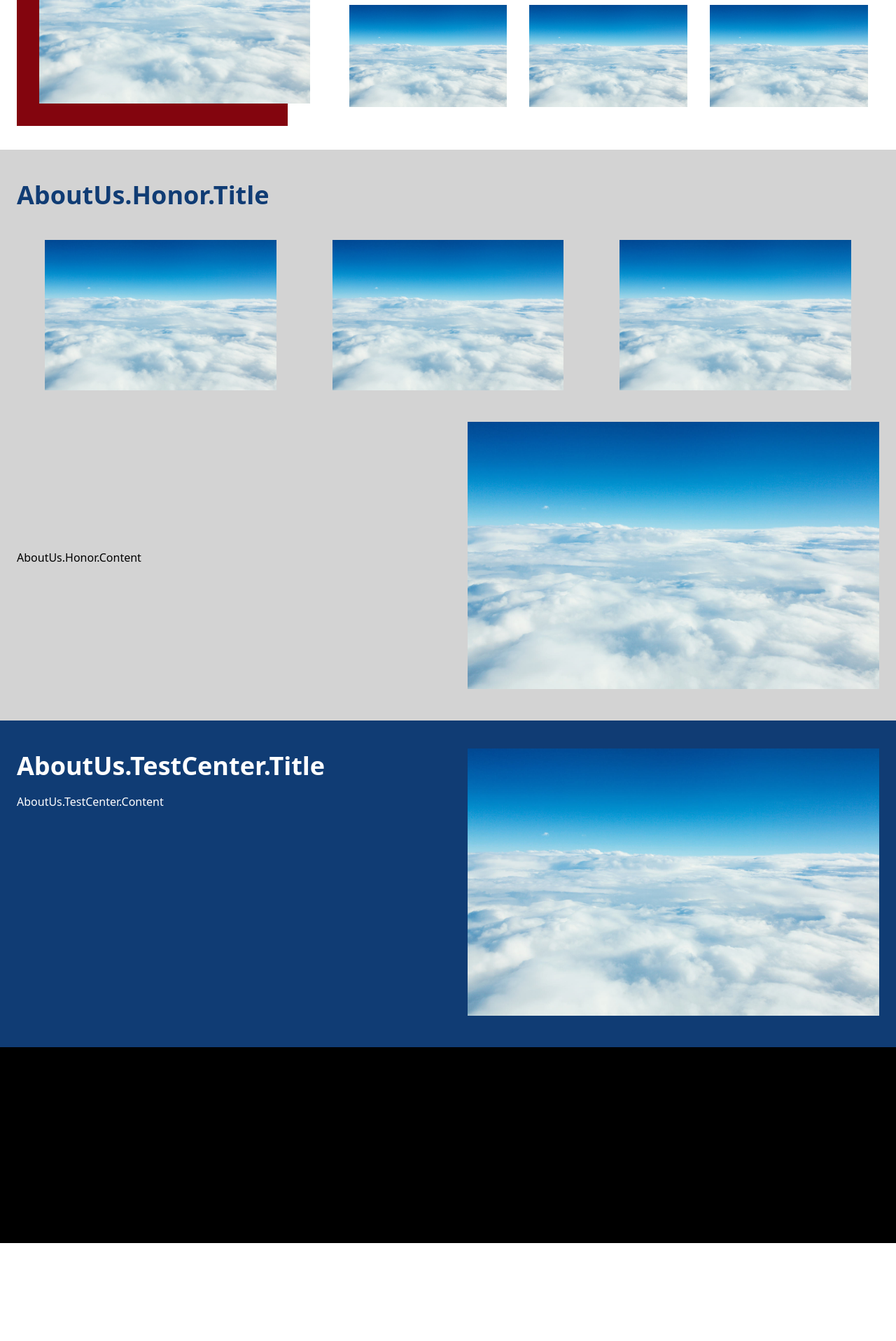
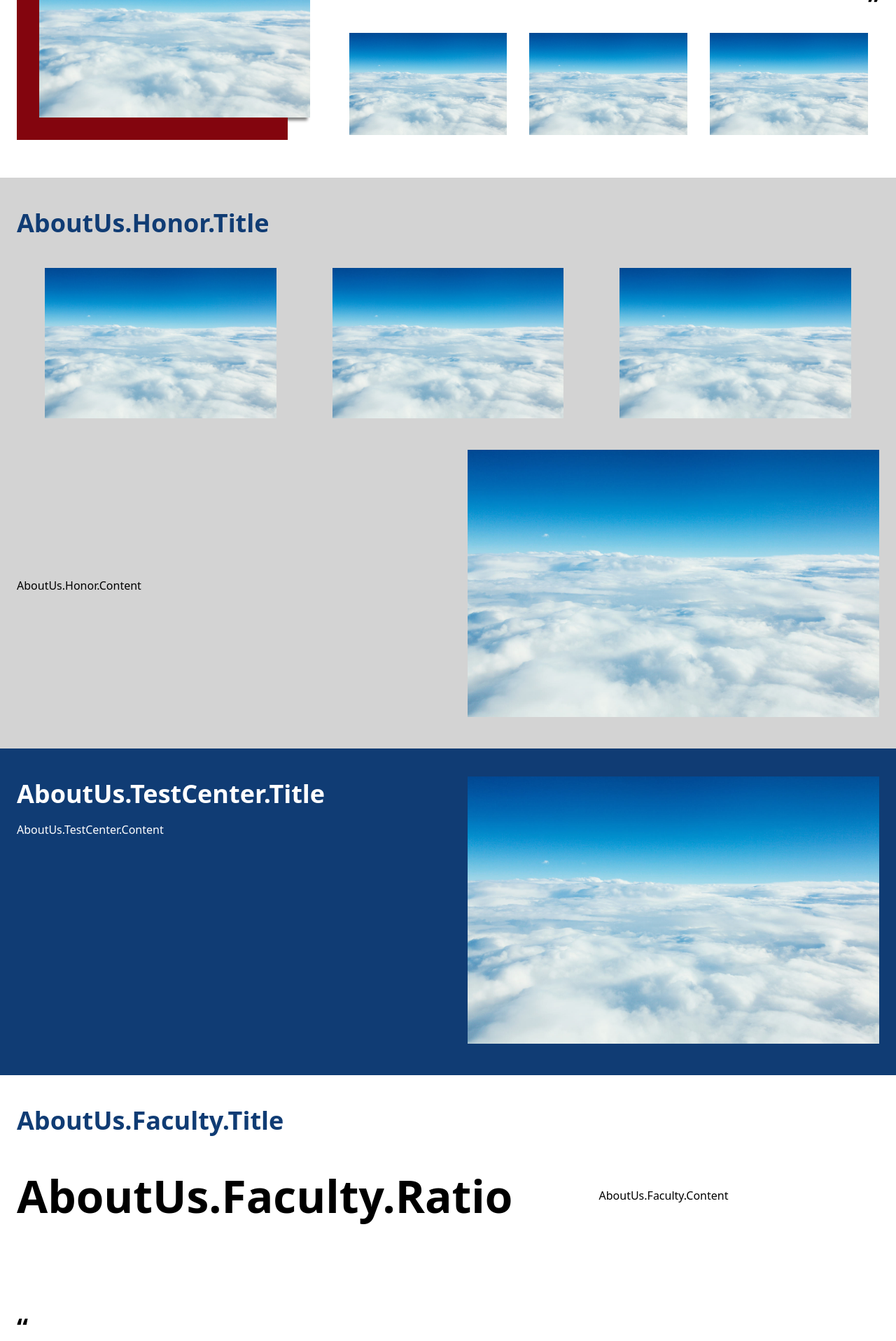
Before and after one commit to BAID-CSClub/baid-website-next, a Vue app: page /about in a window 1280 px wide. Shown: the part 1485-3402 px from the top of the page at 70% size. Before the commit the page ends 3262 px from the top, so only its background shows below. Built offline with nearby package versions, Linux system fonts and the light colour scheme.

Commit message:
Update AboutUs

```diff
--- a/src/components/DesktopAboutUs/AlumniSection.vue
+++ b/src/components/DesktopAboutUs/AlumniSection.vue
@@ -1,7 +1,7 @@
 <template>
     <section class="section">
         <div id="alumni" class="p-y-10 font-sans flex-col">
-            <h2 class="color-[var(--standard-blue)] text-9 text-left ma-0">
+            <h2 class="title">
                 {{ $t("AboutUs.Alumni.Title") }}
             </h2>
             <div class="flex">
@@ -12,7 +12,8 @@
                 <div style="flex: 2" class="flex-col pl-5">
                     <div>
                         <div class="text-9 font-700">“</div>
-                        {{ $t("AboutUs.Alumni.Content") }}
+                        <div class="p-5">{{ $t("AboutUs.Alumni.Content") }}</div>
+
                         <div class="text-9 font-700 text-right">”</div>
                     </div>
                     <div class="flex">
@@ -38,3 +39,13 @@
 <script setup>
 import homeBg1 from '../../assets/images/homeBg1.jpg?webp'
 </script>
+
+<style>
+.alumni-big-pic {
+    box-shadow: -2rem 2rem var(--standard-red), -0.25rem 0.25rem 0.25rem grey;
+}
+
+.alumni-small-pic {
+    margin: 1rem;
+}
+</style>
--- /dev/null
+++ b/src/components/DesktopAboutUs/FacultySection.vue
@@ -0,0 +1,23 @@
+<template>
+    <section class="section">
+        <div id="faculty" class="p-y-10 font-sans flex-col">
+            <h2 class="title"> {{ $t("AboutUs.Faculty.Title") }}</h2>
+            <div class="flex items-center p-y-10 text-center">
+                <div style="width: 50%;" class="ratio">{{ $t("AboutUs.Faculty.Ratio") }}</div>
+                <div style="width: 50%;">{{ $t("AboutUs.Faculty.Content") }}</div>
+            </div>
+        </div>
+
+    </section>
+</template>
+
+
+<script>
+import homeBg1 from '../../assets/images/homeBg1.jpg?webp'
+</script>
+<style>
+.ratio {
+    font-size: 4rem;
+    font-weight: 700;
+}
+</style>
--- a/src/components/DesktopAboutUs/HonorSection.vue
+++ b/src/components/DesktopAboutUs/HonorSection.vue
@@ -1,7 +1,7 @@
 <template>
     <section class="section">
         <div id="honor" class="p-y-10 font-sans flex-col">
-            <h2 class="color-[var(--standard-blue)] text-9 text-left ma-0">
+            <h2 class="title">
                 {{ $t("AboutUs.Honor.Title") }}
             </h2>
             <div class="flex pt-10 pb-10">
@@ -32,3 +32,9 @@
 <script setup>
 import homeBg1 from '../../assets/images/homeBg1.jpg?webp'
 </script>
+
+<style>
+.honor-small-pic {
+    padding: 0 2.5rem;
+}
+</style>
--- /dev/null
+++ b/src/components/DesktopAboutUs/QuoteSection.vue
@@ -0,0 +1,25 @@
+<template>
+    <section class="section">
+        <div id="quote" class="flex-col p-y-10 font-sans">
+            <div class="text-9 font-700">“</div>
+            <div class="flex items-center">
+                <div class="flex-col text-center p-5" style="flex:2">
+                    <div>{{ $t("AboutUs.Quote.Content") }}</div>
+                    <div class="text-right">——{{ $t("AboutUs.Quote.Name") }}</div>
+                </div>
+                <div style="flex:1" class="flex justify-center p-5">
+                    <img :src="homeBg1" style="width: 12rem;
+        height: 12rem; object-fit: cover;" alt="pic1" />
+                </div>
+            </div>
+            <div class="text-9 font-700 text-right">”</div>
+        </div>
+    </section>
+</template>
+
+<script setup>
+import homeBg1 from '../../assets/images/homeBg1.jpg?webp'
+</script>
+
+<style>
+</style>
--- a/src/components/DesktopAboutUs/TestCenterSection.vue
+++ b/src/components/DesktopAboutUs/TestCenterSection.vue
@@ -2,7 +2,7 @@
     <section class="section">
         <div id="test-center" class="p-y-10 font-sans flex">
             <div class="text-white flex-col w-1/2 pr-7">
-                <h2 class="text-9 ma-0">
+                <h2 class="title" style="color: white">
                     {{ $t("AboutUs.TestCenter.Title") }}
                 </h2>
                 <p> {{ $t("AboutUs.TestCenter.Content") }}</p>
--- a/src/components/DesktopAboutUs/VisionSection.vue
+++ b/src/components/DesktopAboutUs/VisionSection.vue
@@ -6,10 +6,10 @@
       max-height: 100%;" alt="pic1" />
       </div>
       <div style="width: 50%" class="pl-7">
-        <h2 class="color-[var(--standard-blue)] text-9  text-right ma-0">
+        <h2 class="title text-right">
           {{ $t("AboutUs.Vision.Title") }}
         </h2>
-        <p class="font-500 ">
+        <p>
           {{ $t("AboutUs.Vision.Content") }}
         </p>
       </div>
--- a/src/messages.json
+++ b/src/messages.json
@@ -40,6 +40,15 @@
       "TestCenter": {
         "Title": "国际考试中心",
         "Content": "在这种困难的抉择下，本人思来想去，寝食难安。 毕业生因何而发生？ 德谟克利特说过一句富有哲理的话，节制使快乐增加并使享受加强。这启发了我， 老子曾经说过，知人者智，自知者明。胜人者有力，自胜者强。这句话语虽然很短，但令我浮想联翩。 我们都知道，只要有意义，那么就必须慎重考虑。 韩非在不经意间这样说过，内外相应，言行相称。我希望诸位也能好好地体会这句话。 叔本华说过一句富有哲理的话，意志是一个强壮的盲人，倚靠在明眼的跛子肩上。这不禁令我深思。 在这种困难的抉择下，本人思来想去，寝食难安。 现在，解决毕业生的问题，是非常非常重要的。"
+      },
+      "Faculty": {
+        "Title": "师资",
+        "Ratio": "1:6",
+        "Content": "在这种困难的抉择下，本人思来想去，寝食难安。 毕业生因何而发生？ 德谟克利特说过一句富有哲理的话，节制使快乐增加并使享受加强。这启发了我， 老子曾经说过，知人者智，自知者明。胜人者有力，自胜者强。这句话语虽然很短，但令我浮想联翩。 我们都知道，只要有意义，那么就必须慎重考虑。 韩非在不经意间这样说过，内外相应，言行相称。我希望诸位也能好好地体会这句话。 叔本华说过一句富有哲理的话，意志是一个强壮的盲人，倚靠在明眼的跛子肩上。这不禁令我深思。 在这种困难的抉择下，本人思来想去，寝食难安。 现在，解决毕业生的问题，是非常非常重要的。"
+      },
+      "Quote": {
+        "Content": "在这种困难的抉择下，本人思来想去，寝食难安。 毕业生因何而发生？ 德谟克利特说过一句富有哲理的话，节制使快乐增加并使享受加强。这启发了我， 老子曾经说过，知人者智，自知者明。胜人者有力，自胜者强。",
+        "Name": "IDK"
       }
     },
     "ReadMore": "了解更多"
--- a/src/views/desktop/AboutUs.vue
+++ b/src/views/desktop/AboutUs.vue
@@ -11,6 +11,8 @@
     <div class="bg-[var(--standard-blue)]">
       <TestCenterSection />
     </div>
+    <FacultySection />
+    <QuoteSection />
   </div>
 </template>
 
@@ -22,20 +24,16 @@ import VisionSection from '../../components/DesktopAboutUs/VisionSection.vue'
 import AlumniSection from '../../components/DesktopAboutUs/AlumniSection.vue'
 import HonorSection from '../../components/DesktopAboutUs/HonorSection.vue'
 import TestCenterSection from '../../components/DesktopAboutUs/TestCenterSection.vue'
+import FacultySection from '../../components/DesktopAboutUs/FacultySection.vue'
+import QuoteSection from '../../components/DesktopAboutUs/QuoteSection.vue'
 
 import CarouselHorizontal from '../../components/CarouselHorizontal.vue'
 </script>
 
 <style>
-.alumni-small-pic {
-  margin: 1rem;
-}
-
-.alumni-big-pic {
-  box-shadow: -2rem 2rem var(--standard-red);
-}
-
-.honor-small-pic {
-  padding: 0 2.5rem;
+.title {
+  font-size: 2.25rem;
+  margin: 0;
+  color: var(--standard-blue);
 }
 </style>
```
